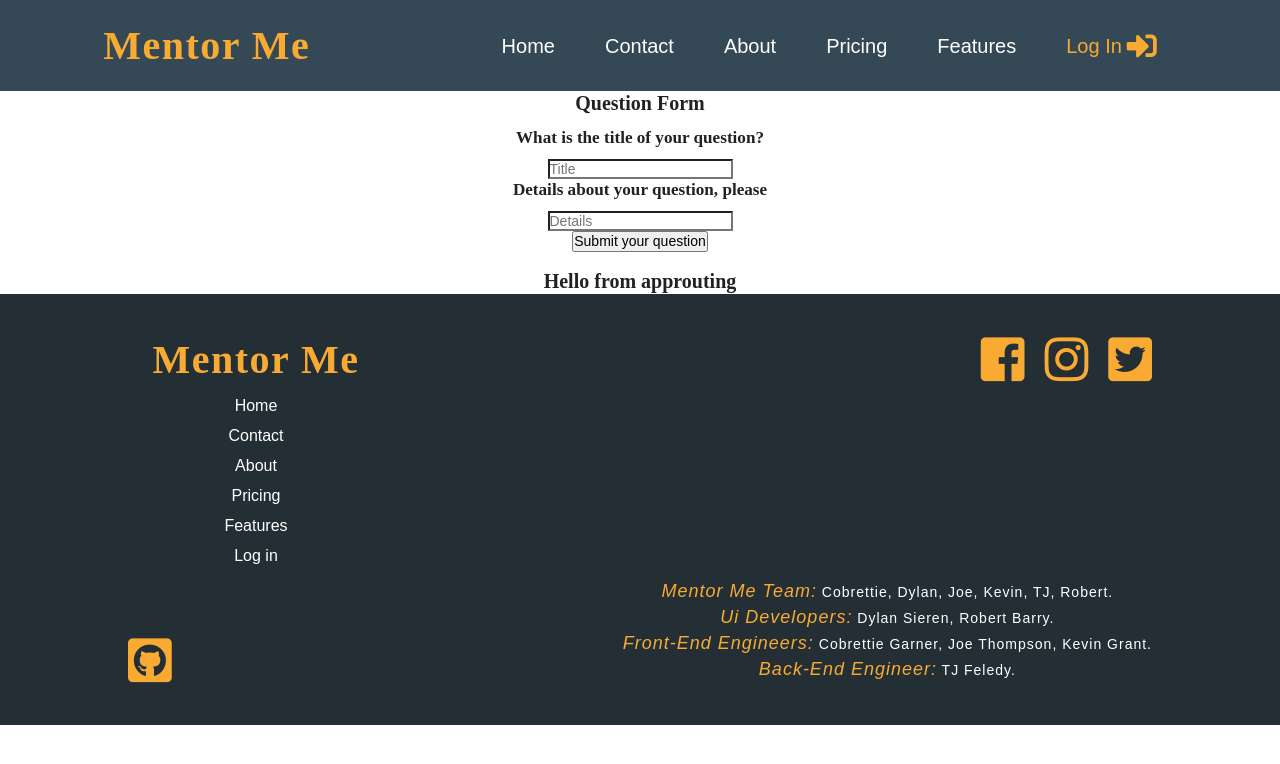
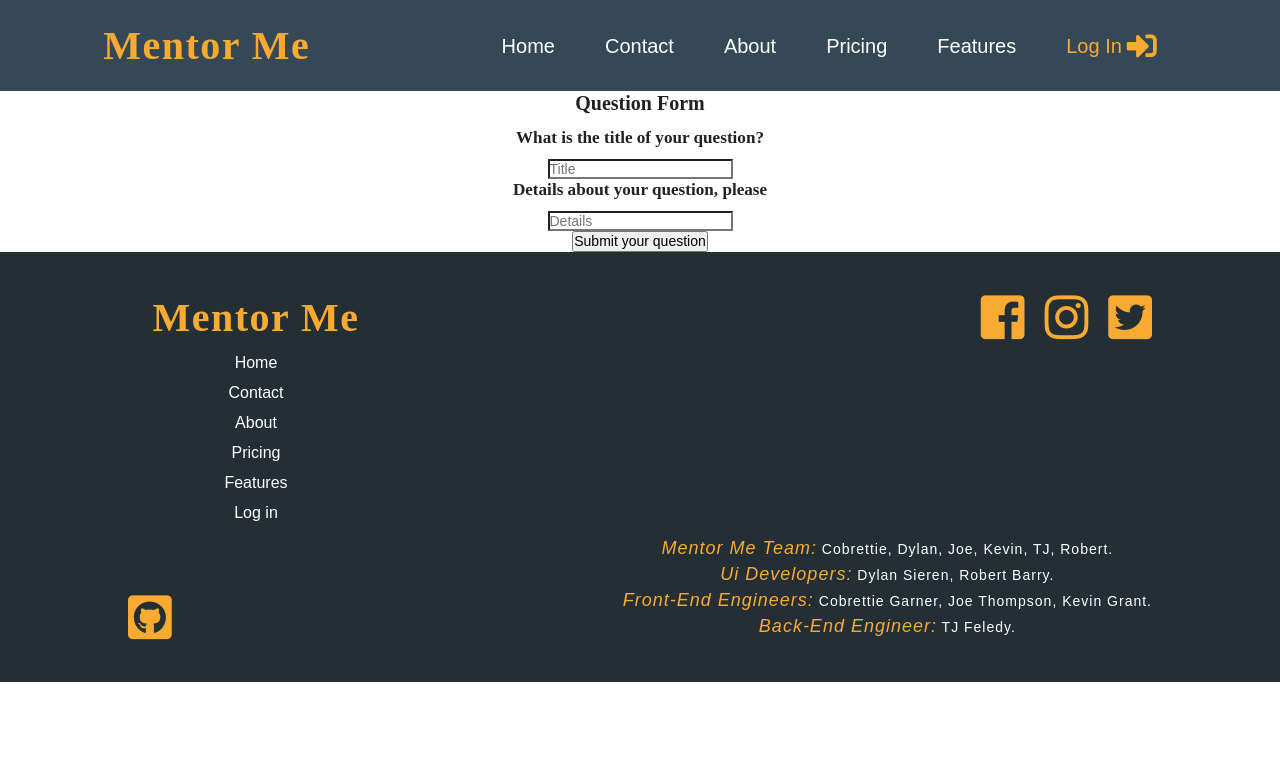
Before and after one commit to Build-Week-mentor-me/Front-end, a React (Create React App) app in the folder mentor-me/: page /questionform in a window 1280 px wide. Shown: the top 764 px of the page. Built offline with nearby package versions, Linux system fonts and the light colour scheme.

Commit message:
update AppRouting component, remove filler text

```diff
--- a/mentor-me/src/components/AppRouting.js
+++ b/mentor-me/src/components/AppRouting.js
@@ -9,7 +9,6 @@ const AppRouting = () => {
                 exact path="/questionform"
                 component={FormikQuestionForm}
             />
-            <h1>Hello from approuting</h1>
         </div>
     )
 }
```
